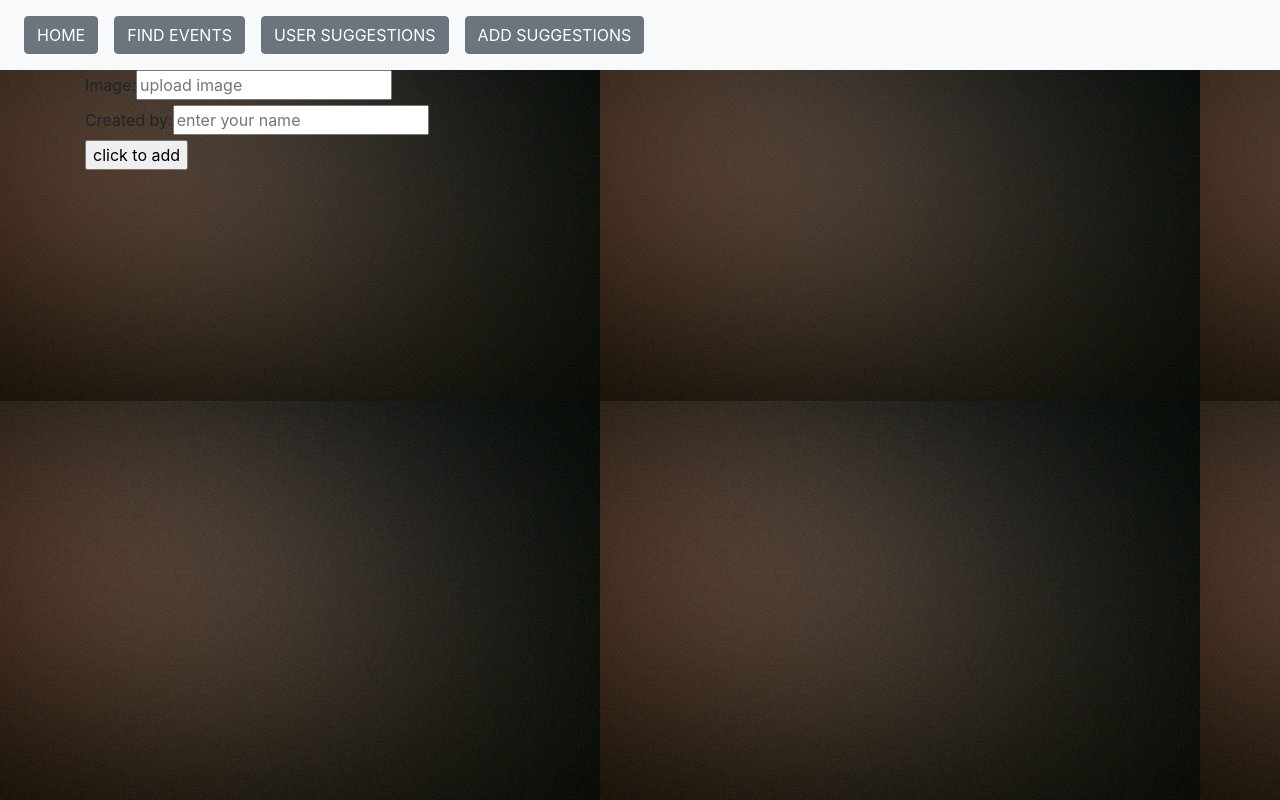
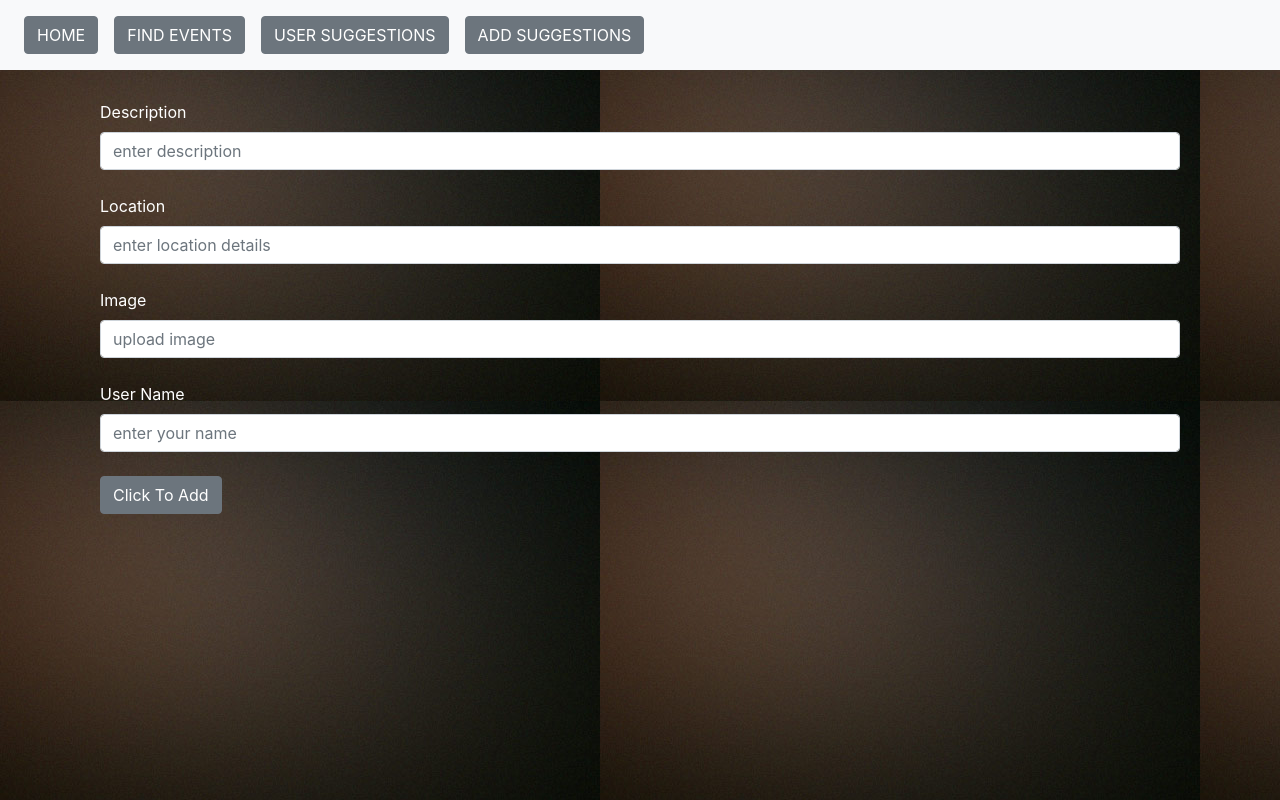
Before and after one commit to sibinbhaskaran/eventsfinder, a React (Create React App) app: page /suggestion in a window 1280 px wide. Built offline with nearby package versions, Linux system fonts and the light colour scheme; no server answers.

Commit message:
added styling for suggestion form

```diff
--- a/src/App.css
+++ b/src/App.css
@@ -93,7 +93,7 @@ li{
   color: white;
 }
 
-#eventsfinder{
+#eventsfinder,#suggestion{
   padding-top: 100px;
 }
 #city {
@@ -120,3 +120,6 @@ li{
 
   text-decoration: underline overline;
 }
+.form-label{
+  color:white;
+}
--- a/src/components/Suggestion.jsx
+++ b/src/components/Suggestion.jsx
@@ -1,6 +1,9 @@
 import React, { Component } from 'react'
 import SuggestionDisplay from './SuggestionDisplay';
 import { Redirect} from 'react-router-dom'
+import Container from "react-bootstrap/Container";
+import Button from "react-bootstrap/Button";
+import Form from "react-bootstrap/Form";
 const axios = require('axios')
 
 
@@ -78,20 +81,25 @@ suggestionSubmit(event) {
         }
 
         return (
+            <Container>
             <div>
-                <form onSubmit = {(event) => this.suggestionSubmit(event)}>
-                    <label htmlFor='description'>Description:</label>
-                    <input type='text' value={this.state.description} onChange={this.handleChange} id='description' placeholder='enter description'/> <br/>
-                    <label htmlFor='location'>location:</label>
-                    <input type='text' value={this.state.location} onChange={this.handleChange} id='location' placeholder='enter location details'/> <br/>
-                    <label htmlFor='image'>Image:</label>
-                    <input type='text' value={this.state.image} onChange={this.handleChange} id='image' placeholder='upload image' /> <br/>
-                    <label htmlFor='image'>Created by:</label>
-                    <input type='text' value={this.state.user_name} onChange={this.handleChange} id='user_name' placeholder='enter your name'/> <br/>
-                    <input type='submit' value ="click to add" />
-                </form>
+                <Form onSubmit = {(event) => this.suggestionSubmit(event)}>
+                <Form.Group id="suggestion">
+                <Form.Label>Description</Form.Label>
+                    <Form.Control
+                    type='text' value={this.state.description} onChange={this.handleChange} id='description' placeholder='enter description'/> <br/>
+                    <Form.Label>Location</Form.Label>
+                    <Form.Control type='text' value={this.state.location} onChange={this.handleChange} id='location' placeholder='enter location details'/> <br/>
+                    <Form.Label>Image</Form.Label>
+                    <Form.Control type='text' value={this.state.image} onChange={this.handleChange} id='image' placeholder='upload image' /> <br/>
+                    <Form.Label>User Name</Form.Label>
+                    <Form.Control type='text' value={this.state.user_name} onChange={this.handleChange} id='user_name' placeholder='enter your name'/> <br/>
+                    <Button type='submit' variant="secondary" id="suggestion-btn" >
+                        Click To Add</Button>
+                        </Form.Group>
+                </Form>
             </div>
-
+            </Container>
         )
     }
 }
```
